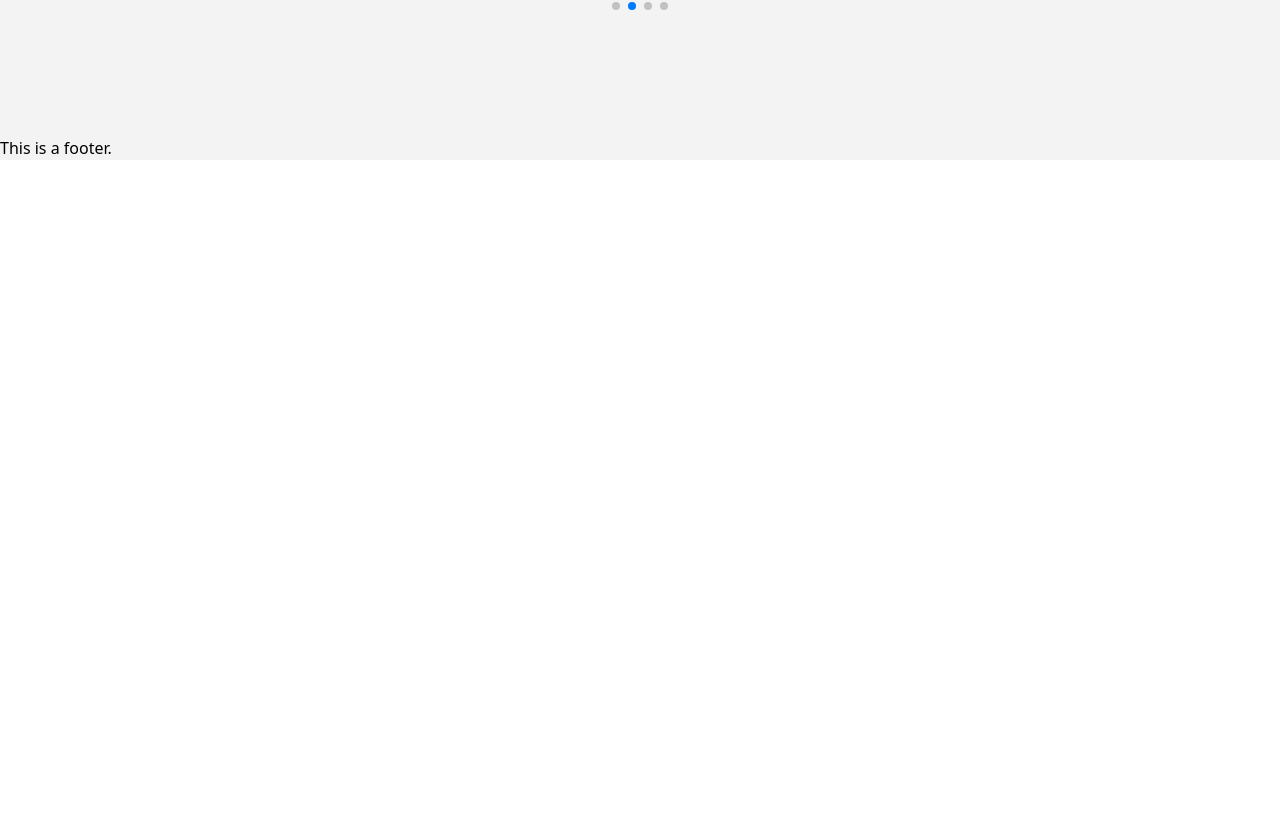
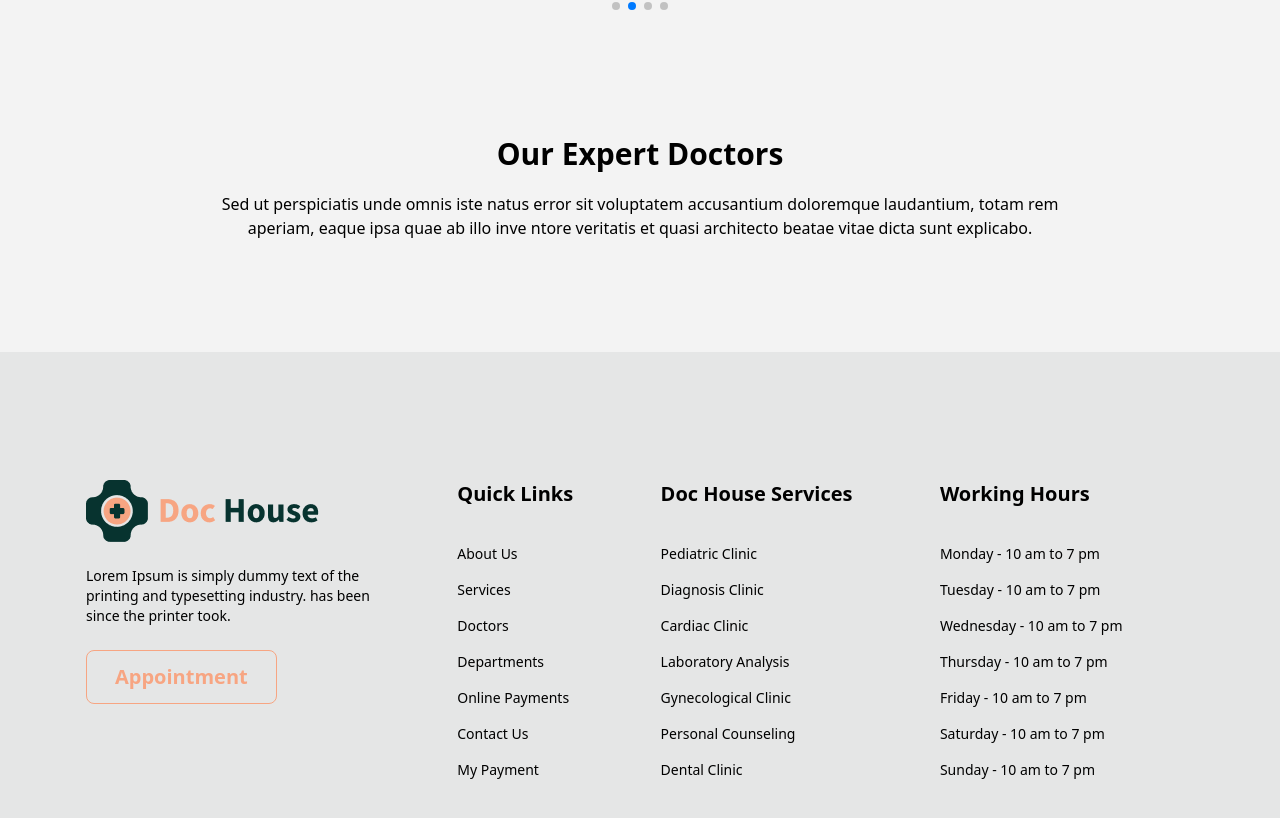
Before and after one commit to parvejpappu100/doc-house-client, a React (Vite) app: page / in a window 1280 px wide. Shown: the part 2296-3114 px from the top of the page. Before the commit the page ends 2456 px from the top, so only its background shows below. Built offline with nearby package versions, Linux system fonts and the light colour scheme.

Commit message:
added footer

```diff
--- /dev/null
+++ b/src/pages/Home/ExpertDoctors/ExpertDoctors.jsx
@@ -0,0 +1,15 @@
+import React from 'react';
+import SectionTitle from '../../../components/SectionTitle/SectionTitle';
+
+const ExpertDoctors = () => {
+    return (
+        <div className='max-w-[1140px] mx-auto px-4 mb-28'>
+            <SectionTitle title={"Our Expert Doctors"} subTitle={"Sed ut perspiciatis unde omnis iste natus error sit voluptatem accusantium doloremque laudantium, totam rem aperiam, eaque ipsa quae ab illo inve ntore veritatis et quasi architecto beatae vitae dicta sunt explicabo."}></SectionTitle>
+            <div>
+
+            </div>
+        </div>
+    );
+};
+
+export default ExpertDoctors;
--- a/src/pages/Home/Home/Home.jsx
+++ b/src/pages/Home/Home/Home.jsx
@@ -3,6 +3,7 @@ import Banner from '../Banner/Banner';
 import OurServices from '../OurServices/OurServices';
 import LocationInfo from '../LocationInfo/LocationInfo';
 import ClientSays from '../ClientSays/ClientSays';
+import ExpertDoctors from '../ExpertDoctors/ExpertDoctors';
 
 const Home = () => {
     return (
@@ -11,6 +12,7 @@ const Home = () => {
           <OurServices></OurServices>
           <LocationInfo></LocationInfo>
           <ClientSays></ClientSays>
+          <ExpertDoctors></ExpertDoctors>
         </div>
     );
 };
--- a/src/shared/Footer/Footer.jsx
+++ b/src/shared/Footer/Footer.jsx
@@ -1,9 +1,48 @@
 import React from 'react';
+import blackLogo from "../../assets/images/icons/black.png";
 
 const Footer = () => {
     return (
-        <div>
-            <h1>This is a footer.</h1>
+        <div className='bg-base-300'>
+            <div className='max-w-[1140px] mx-auto px-4 py-20 lg:py-32'>
+                <footer className="footer text-black">
+                    <aside>
+                        <img src={blackLogo} alt="" />
+                        <p className='my-4'> Lorem Ipsum is simply dummy text of the <br /> printing and typesetting industry. has been <br /> since the printer took.</p>
+                        <button className='text-xl text-[#F7A582]  font-semibold px-7 py-3 rounded-lg hover:bg-[#F7A582]  duration-500 border hover:text-white border-[#F7A582]'>Appointment</button>
+                    </aside>
+                    <nav className='space-y-2'>
+                        <h6 className=" text-xl font-bold mb-5">Quick Links</h6>
+                        <a className="link link-hover">About Us</a>
+                        <a className="link link-hover">Services</a>
+                        <a className="link link-hover">Doctors</a>
+                        <a className="link link-hover">Departments</a>
+                        <a className="link link-hover">Online Payments</a>
+                        <a className="link link-hover">Contact Us</a>
+                        <a className="link link-hover">My Payment</a>
+                    </nav>
+                    <nav className='space-y-2'>
+                        <h6 className=" text-xl font-bold mb-5">Doc House Services</h6>
+                        <a className="link link-hover">Pediatric Clinic</a>
+                        <a className="link link-hover">Diagnosis Clinic</a>
+                        <a className="link link-hover">Cardiac Clinic</a>
+                        <a className="link link-hover">Laboratory Analysis</a>
+                        <a className="link link-hover">Gynecological Clinic</a>
+                        <a className="link link-hover">Personal Counseling</a>
+                        <a className="link link-hover">Dental Clinic</a>
+                    </nav>
+                    <nav className='space-y-2'>
+                        <h6 className=" text-xl font-bold mb-5">Working Hours</h6>
+                        <p className="">Monday - 10 am to 7 pm</p>
+                        <p className="">Tuesday - 10 am to 7 pm</p>
+                        <p className="">Wednesday - 10 am to 7 pm</p>
+                        <p className="">Thursday - 10 am to 7 pm</p>
+                        <p className="">Friday - 10 am to 7 pm</p>
+                        <p className="">Saturday - 10 am to 7 pm</p>
+                        <p className="">Sunday - 10 am to 7 pm</p>
+                    </nav>
+                </footer>
+            </div>
         </div>
     );
 };
```
Also changed, not shown: src/assets/images/icons/black.png (added).
